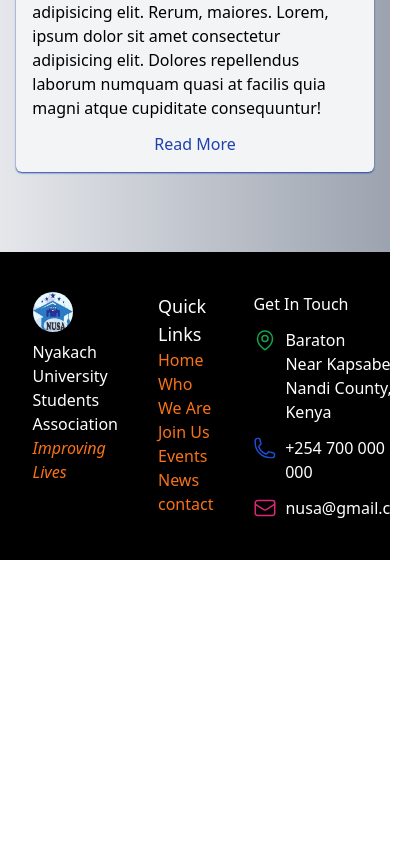
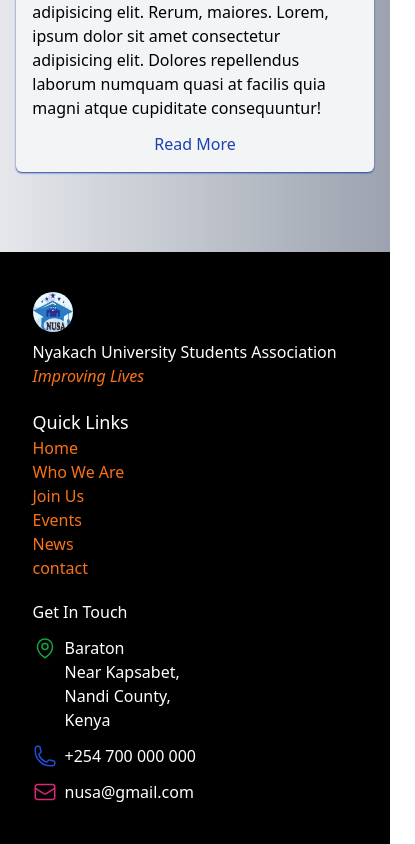
Before and after one commit to WilfredMutwiri/NYAKACHUNIVERSITY-STUDENTSASSOCIATION-Website, a React (Create React App) app in the folder frontend/: page / in a window 390 px wide. Shown: the part 2168-3012 px from the top of the page, 415 px wide, since content can reach past the window. Before the commit the page ends 2728 px from the top, so only its background shows below. Built offline with nearby package versions, Linux system fonts and the light colour scheme.

Commit message:
first commit

```diff
--- a/frontend/src/componets/footer.js
+++ b/frontend/src/componets/footer.js
@@ -3,13 +3,13 @@ import { Link } from "react-router-dom";
 const Footer = () => {
     return (
         <div class="w-full bg-black">
-            <div class="w-10/12 m-auto pt-10 pb-10 text-white flex justify-between">
+            <div class="w-10/12 m-auto pt-10 pb-10 text-white block md:flex justify-between">
             <div>
             <img class="h-10 rounded-full" src={logo} alt="logoImg"/>
             <h2 class="pt-2">Nyakach University Students Association</h2>
             <p class="italic text-orange-500">Improving Lives</p>
             </div>
-            <div class="pl-10">
+            <div class=" pt-5 md:pt-0 pl-0 md:pl-10">
             <h2 class="text-lg">Quick Links</h2>
             <ul class="text-orange-500">
             <Link><li>Home</li></Link>
@@ -20,7 +20,7 @@ const Footer = () => {
             <Link><li>contact</li></Link>
             </ul>
             </div>
-        <div class="pl-10">
+        <div class="pl-0 md:pl-10 pt-5 md:pt-0">
         <h2 class="text-normal md:text-lg text-white pb-3">Get In Touch</h2>
         <div class="flex text-white">
         <svg xmlns="http://www.w3.org/2000/svg" fill="none" viewBox="0 0 24 24" stroke-width="1.5" stroke="currentColor" class="w-6 h-6 text-green-600 mr-2">
@@ -54,6 +54,7 @@ const Footer = () => {
         <p class="text-center">
             &copy;nusa. 2024 All rights reserved.
         </p>     */}
+        <div/>
         </div>
     );
 }
```
Also changed, not shown: 1 other file (tests, documents, lock files or other folders).
